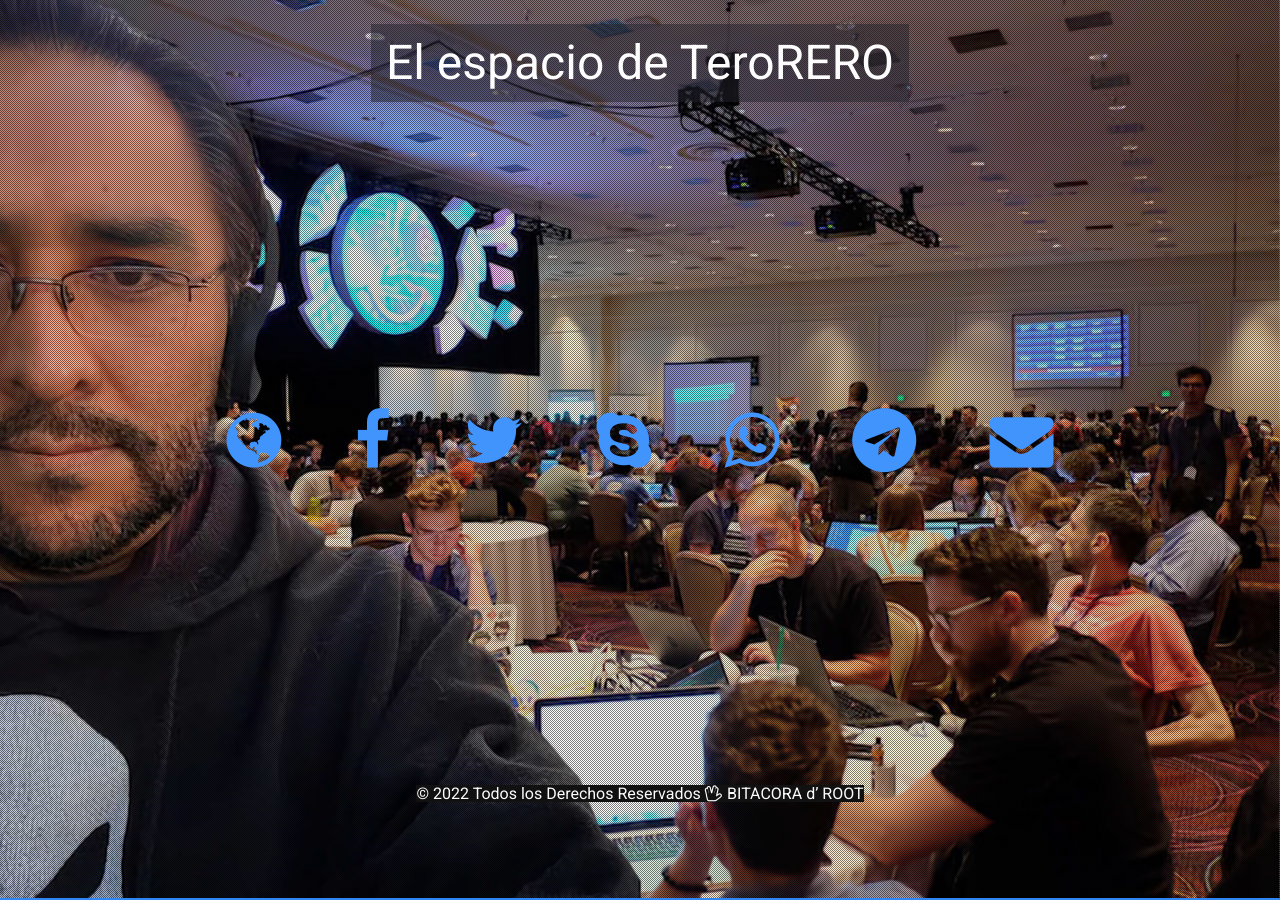
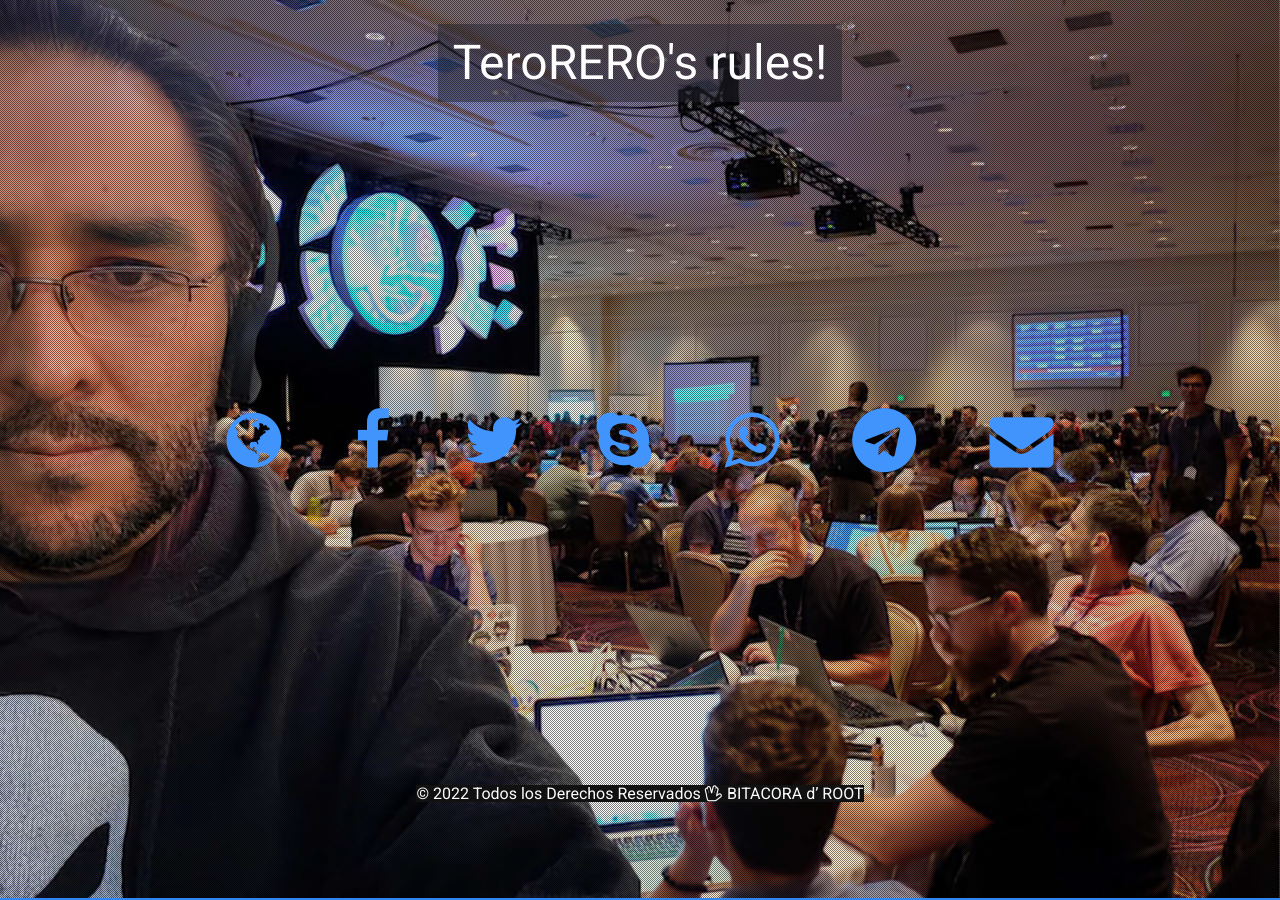
Before and after one commit to bitacoraroot/root, a Jekyll site: the page built from index.html, in a window 1280 px wide. Built offline with Jekyll 4.4.1, drawn with Linux system fonts in a browser that asks for light colours.

Commit message:
Update to 2022
Update to 2022

```diff
--- a/_config.yml
+++ b/_config.yml
@@ -6,7 +6,8 @@
 # 'jekyll serve'. If you change this file, please restart the server process.
 
 # Site settings
-title: El espacio de TeroRERO
+# title: El espacio de TeroRERO
+title: TeroRERO's rules!
 titlefooter: Todos los Derechos Reservados #www.devinconde.com
 myhead: Espacio de Devin R. Conde M.
 powered: BITACORA d’ ROOT
```
